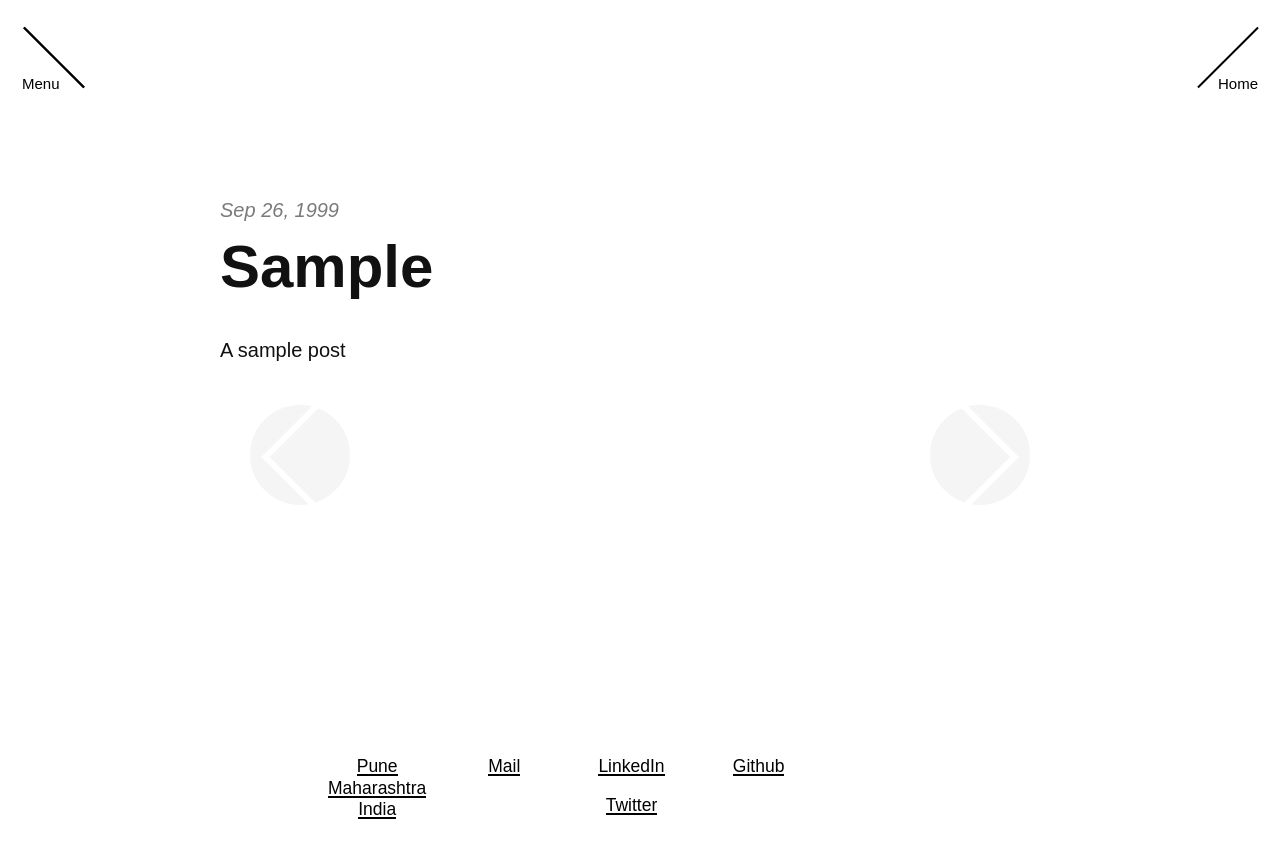
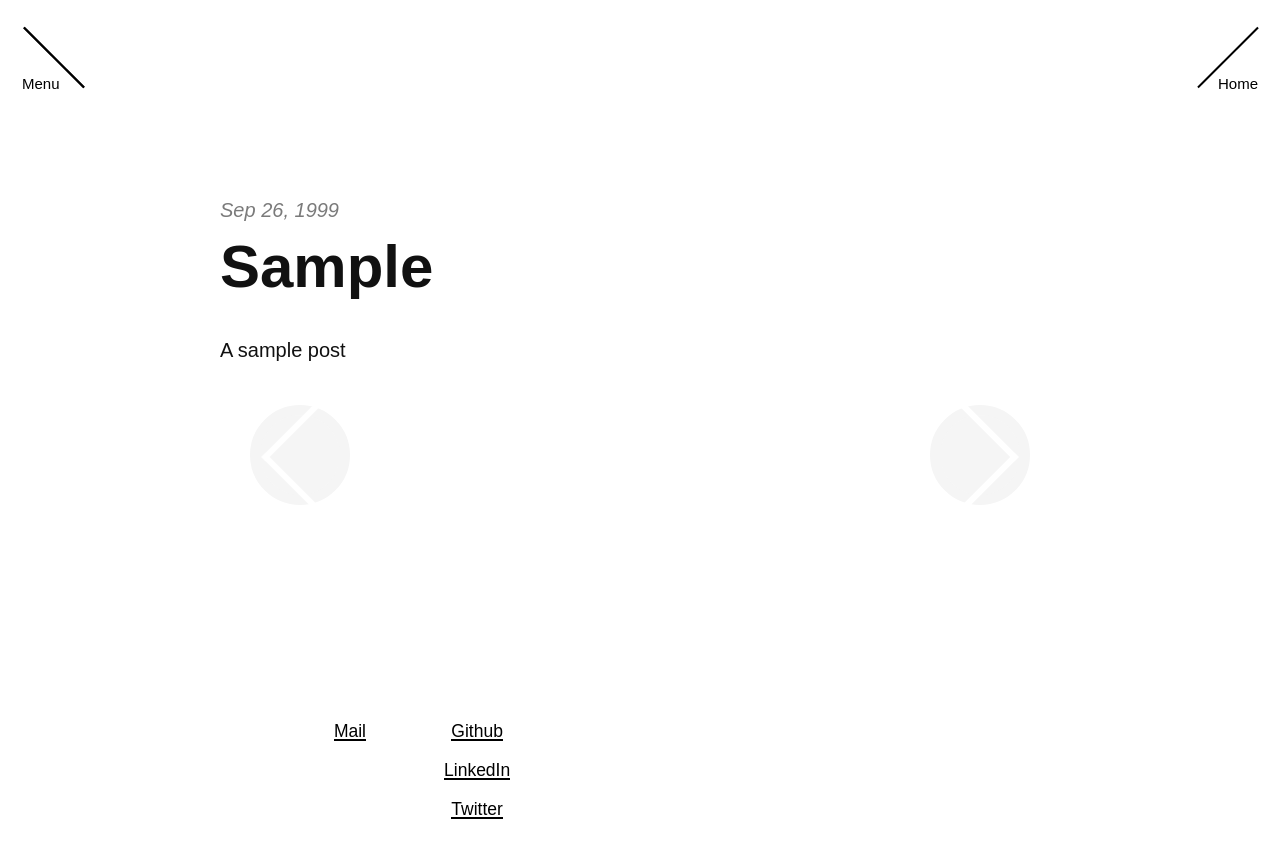
Before and after one commit to IAmSuyogJadhav/ipfs-website, a Jekyll site: the page built from index.html, in a window 1280 px wide. Shown: the top 858 px of the page. Built offline with Jekyll 4.4.1, drawn with Linux system fonts in a browser that asks for light colours; nearby versions of some CDN libraries; some web fonts are replaced; the list of posts is cut into pages by our own code.

Commit message:
centered footer

```diff
--- a/_includes/footer.html
+++ b/_includes/footer.html
@@ -1,21 +1,18 @@
 <footer class="center">
   <div class="desktop-footer">
     <div class="footer-each">
-      <h5>
-        <a href="https://www.google.com/maps/place/Pune,+Maharashtra" target="_blank">
-          <span>Pune</span><br><span>Maharashtra</span><br><span>India</span>
-        </a>
-      </h5>
+        <!-- noqa -->
     </div>
     <div class="footer-each">
       <h5><a href="mailto:me@suyogjadhav.com"><span>Mail</span></a></h5>
     </div>
     <div class="footer-each">
+      <h5><a href="https://github.com/iamsuyogjadhav" target="_blank" alt="Github"><span>Github</span></a></h5>
       <h5><a href="https://www.linkedin.com/in/iamsuyogjadhav/" target="_blank" alt="LinkedIn"><span>LinkedIn</span></a></h5>
       <h5><a href="https://twitter.com/iamsuyogjadhav" target="_blank" alt="Twitter"><span>Twitter</span></a></h5>
     </div>
     <div class="footer-each">
-      <h5><a href="https://github.com/iamsuyogjadhav" target="_blank" alt="Github"><span>Github</span></a></h5>
+
     </div>
   </div>
 </footer>
```
